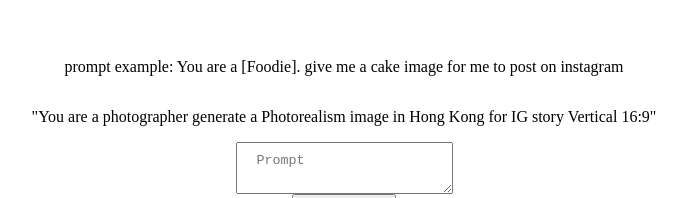
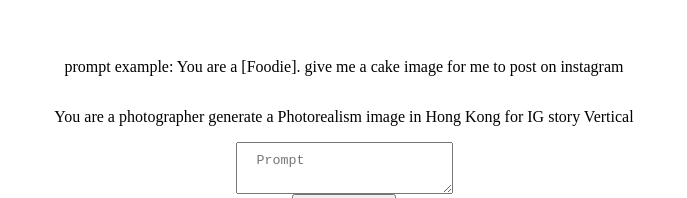
Before and after one commit to timothylam1228/rating, a React (Vite) app: page / in a window 1280 px wide. Shown: the part 249-447 px from the top of the page, without its empty margins (296-983 px from the left). Built offline with nearby package versions, Linux system fonts and the light colour scheme.

Commit message:
update example

```diff
--- a/src/App.jsx
+++ b/src/App.jsx
@@ -117,8 +117,8 @@ function App() {
         on instagram
       </p>
       <p>
-        "You are a photographer generate a Photorealism image in Hong Kong for
-        IG story Vertical 16:9"
+        You are a photographer generate a Photorealism image in Hong Kong for
+        IG story Vertical
       </p>
 
       <div style={{ display: "flex" }}>
```
